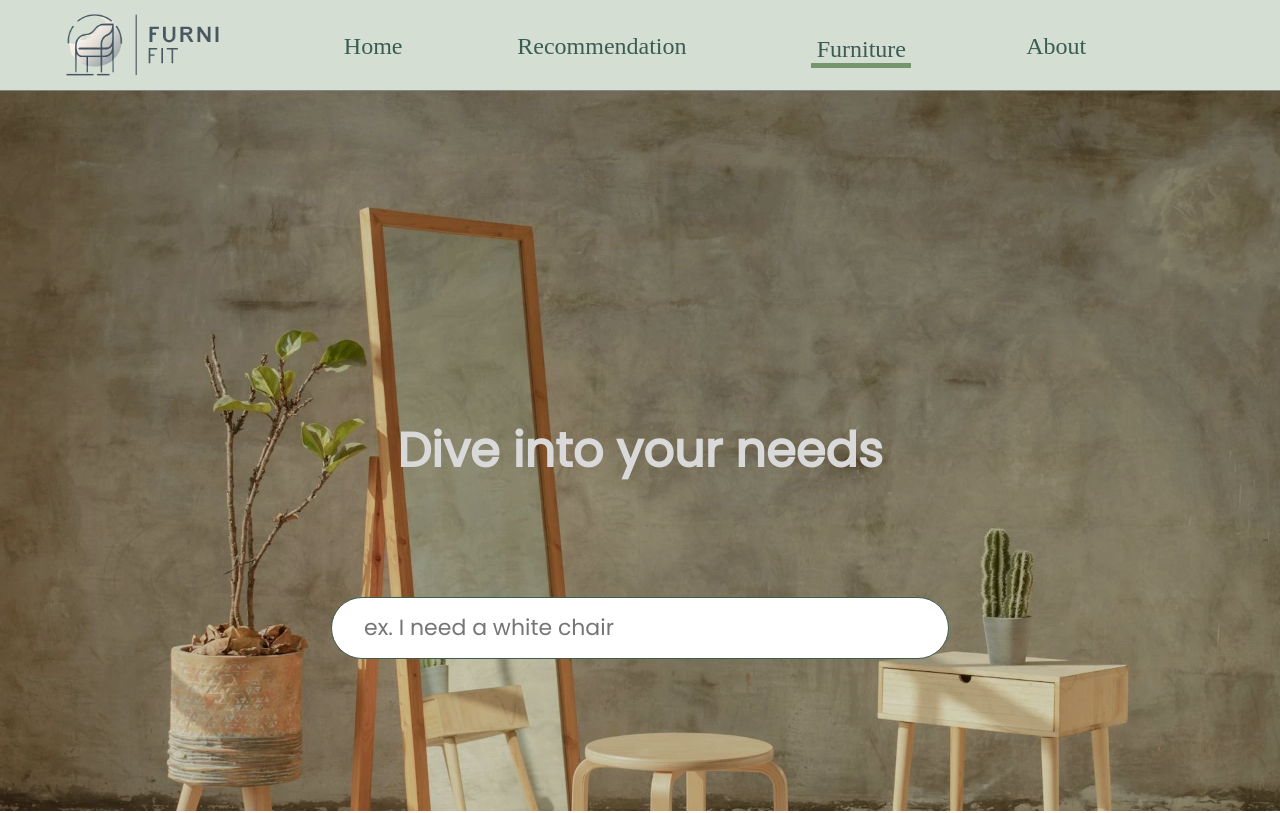
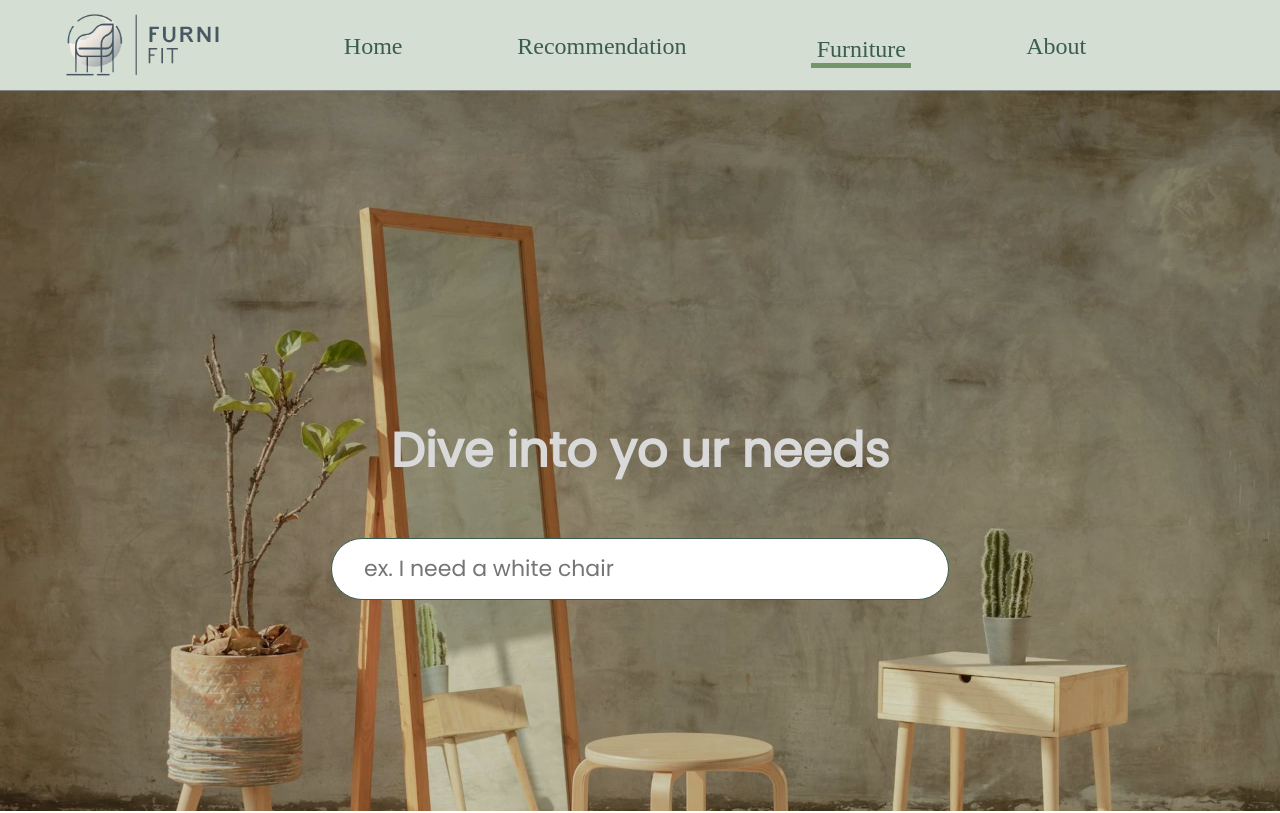
Before and after one commit to nirmala1324/furnifit-main, a React (Create React App) app in the folder frontend/: page / in a window 1280 px wide. Shown: the top 813 px of the page. Built offline with nearby package versions, Linux system fonts and the light colour scheme; no server answers; a web font is replaced by a local one.

Commit message:
search bar fade in out

```diff
--- a/frontend/src/pages/LandingPage.jsx
+++ b/frontend/src/pages/LandingPage.jsx
@@ -17,6 +17,8 @@ const LandingPage = () => {
   const [totalPages, setTotalPages] = useState(1);
   const itemsPerPage = 12;
 
+
+  // HANDLE PAGINATION =========================================================
 
   const limitedData = data.slice(0, 12);
 
@@ -38,6 +40,44 @@ const LandingPage = () => {
     setPage(value);
   };
 
+
+  // HANDLE SCROLL SEARCH BAR ====================================================
+  const [scrollPosition, setScrollPosition] = useState(0);
+  const [isSearchBarVisible, setIsSearchBarVisible] = useState(true);
+
+  // Inside LandingPage component
+  useEffect(() => {
+    const handleScroll = () => {
+      const currentPosition = window.scrollY;
+
+      if (currentPosition > scrollPosition && currentPosition > 156) {
+        // Scrolling down, hide the search bar
+        setIsSearchBarVisible(false);
+      } else if (currentPosition < 156) {
+        // At the top of the page, show the search bar
+        setIsSearchBarVisible(true);
+      } else if (currentPosition < scrollPosition) {
+        // Scrolling up, but not yet reached the top, show the search bar if previously hidden
+        if (!isSearchBarVisible) {
+          setIsSearchBarVisible(false);
+        }
+      }
+
+      // Update the scroll position
+      setScrollPosition(currentPosition);
+    };
+
+    // Attach the scroll event listener when the component mounts
+    window.addEventListener("scroll", handleScroll);
+
+    // Remove the scroll event listener when the component unmounts
+    return () => {
+      window.removeEventListener("scroll", handleScroll);
+    };
+  }, [scrollPosition, isSearchBarVisible]);
+
+
+
   return (
     <>
       <div className="furniture-page-revise">
@@ -56,10 +96,10 @@ const LandingPage = () => {
         </div>
         <div className="landing">
           <div className="container-top">
-            <div className="dive-into-your-needs">Dive into your needs</div>
+            <div className="dive-into-your-needs">Dive into yo ur needs</div>
           </div>
-          <div className="group-252">
-            <div className="search-bar">
+          <div className='group-252'>
+            <div className={`search-bar ${isSearchBarVisible ? '' : 'hidden'}`}>
               <input
                 className="ex-ineed-awhite-chair inputsearch"
                 type="text"
@@ -69,7 +109,7 @@ const LandingPage = () => {
             </div>
           </div>
           <span className="furniture-items">Furniture Items</span>
-          <div class="grid-container">
+          <div className="grid-container">
           {limitedData.map((item) => (
             <div key={item.furni_id} class="grid-item">
               <Card sx={{ maxWidth: 345, minHeight: 400, backgroundColor: "#D9E2D7" }}>
--- a/frontend/src/styles/landing_page.scss
+++ b/frontend/src/styles/landing_page.scss
@@ -333,9 +333,7 @@
 	justify-content: center;
 	scroll-margin: 87px;
 	width: 100%;
-    bottom: 0;
-    margin-bottom: 11%;
-	padding-top: 350px;
+    bottom: 25%;
 	height:fit-content;
   }
 //   .furniture-page-revise .vector {
@@ -952,13 +950,14 @@
 	line-height: 1.6;
 	color: #2F2F2F;
   }
- .search-bar {
+
+  .search-bar {
 	position: sticky;
-  	top: 87px; /* Mengatur posisi sticky ke bagian atas halaman */
-  	z-index: 1000; /* Atur indeks z tinggi agar tetap di depan konten lain */
-  	background-color: white;
+	top: 87px;
+	z-index: 1000;
+	background-color: white;
 	border-radius: 34px;
-	margin: 0 50% 0 50%;
+	margin: 0 50%;
 	border: 1px solid #3B5D50;
 	display: flex;
 	flex-direction: column;
@@ -966,6 +965,13 @@
 	width: 100%;
 	height: fit-content;
 	box-sizing: border-box;
+	opacity: 1;
+	transition: opacity 0.3s ease; /* Transition for opacity */
+  }
+
+  .search-bar.hidden {
+	opacity: 0;
+	pointer-events: none; /* Hide pointer events when hidden */
   }
 //   .furniture-page-revise .group {
 // 	background: url('assets/images/6.png') 50% / cover no-repeat;
```
